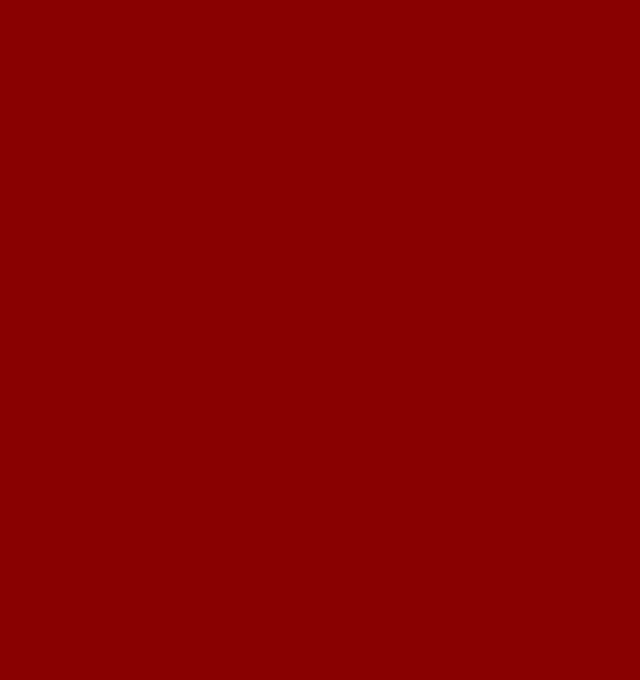
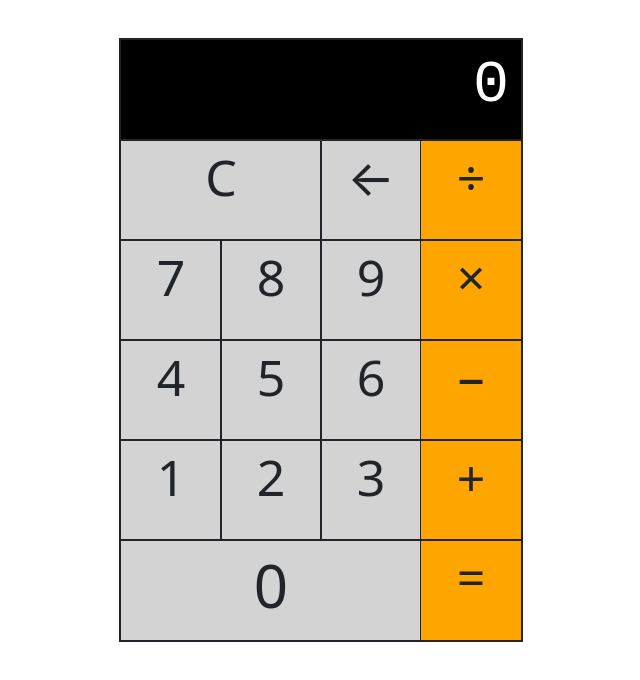
Before and after one commit to datcog1111/LAB-calculator, a plain HTML site: page index.html in a window 1280 px wide. Shown: the whole page, without its empty margins (319-959 px from the left). Drawn offline with nearby package versions, Linux system fonts and the light colour scheme.

Commit message:
finished calculator! thank god

```diff
--- a/index.html
+++ b/index.html
@@ -4,11 +4,92 @@
   <meta charset="UTF-8">
   <meta http-equiv="X-UA-Compatible" content="IE=edge">
   <meta name="viewport" content="width=device-width, initial-scale=1.0">
-  <title>calculator</title>
+  <link href="https://cdn.jsdelivr.net/npm/bootstrap@5.3.0-alpha3/dist/css/bootstrap.min.css" rel="stylesheet" integrity="sha384-KK94CHFLLe+nY2dmCWGMq91rCGa5gtU4mk92HdvYe+M/SXH301p5ILy+dN9+nJOZ" crossorigin="anonymous">
   <link rel="stylesheet" href="main.css">
+  <title>Document</title>
 </head>
 <body>
+  <div class="container">
+    <div class="row">
+      <div class="col-12">
+0
+      </div>
+    </div>
+    <div class="row">
+      <div class="col-6">
+        C
+      </div>
+      <div class="col-3">
+        &larr;
+      </div>
+      <div class="col-3">
+        &divide;
+      </div>
+    </div>
+    <div class="row">
+      <div class="col-3">
+        7
+      </div>
+      <div class="col-3">
+        8
+      </div>
+      <div class="col-3">
+        9
+      </div>
+
+      <div class="col-3">
+
+        &times;
+
+
+    </div>
+    </div>
+   <div class="row">
+    <div class="col-3">
+      4
+    </div>
+    <div class="col-3">
+      5
+    </div>
+    <div class="col-3">
+      6
+    </div>
+    <div class="col-3">
+      &minus;
+    </div>
+   </div>
+   <div class="row">
+    <div class="col-3">
+      1
+    </div>
+    <div class="col-3">
+      2
+    </div>
+    <div class="col-3">
+      3
+    </div>
+    <div class="col-3">
+      &plus;
+    </div>
+   </div>
+   <div class="row">
+    <div class="col-9">
+      0
+    </div>
+    <div class="col-3">
+
+      =
+    </div>
+    </div>
+   </div>
+  </div>
+</div>
+
+
+
+<script src="https://cdn.jsdelivr.net/npm/bootstrap@5.3.0-alpha3/dist/js/bootstrap.bundle.min.js" integrity="sha384-ENjdO4Dr2bkBIFxQpeoTz1HIcje39Wm4jDKdf19U8gI4ddQ3GYNS7NTKfAdVQSZe" crossorigin="anonymous"></script>
   <script src="main.js"></script>
+
 
 </body>
 </html>
--- a/main.css
+++ b/main.css
@@ -1,3 +1,81 @@
-body {
-  background-color: darkred;
+.container {
+  width:400px;
+  background-color:lightgray;
+  outline:2px solid;
+  justify-content:center;
+  margin-top:40px;
+
+
+
 }
+
+.row {
+  outline:1px solid;
+  height:100px;
+  text-align:center;
+  justify-content:space-between;
+
+
+}
+
+
+
+.col-6 {
+  outline:1px solid;
+  font-size:50px;
+  text-align:center;
+
+}
+
+.col-6:hover {
+  background-color:#ebebeb;
+}
+
+.col-6:active {
+  background-color:#bbbcbe;
+}
+
+.col-3 {
+  outline:1px solid;
+  font-size:50px;
+
+}
+
+.col-3:hover {
+  background-color:#ebebeb;
+}
+
+.col-3:active {
+  background-color:#bbbcbe;
+}
+
+.col-9 {
+  font-size:60px;
+}
+
+.col-9:hover {
+  background-color:#ebebeb;
+}
+
+.col-9:active {
+  background-color:#bbbcbe;
+}
+
+
+.col-12 {
+  display:flex;
+  background-color:black;
+  justify-content:flex-end;
+  color:white;
+  font-size:60px;
+  font-family:monospace;
+}
+
+
+.col-3:last-child {
+  background-color:orange;
+}
+
+.col-3:last-child:hover {
+  background-color:#dfb07e;
+}
```
